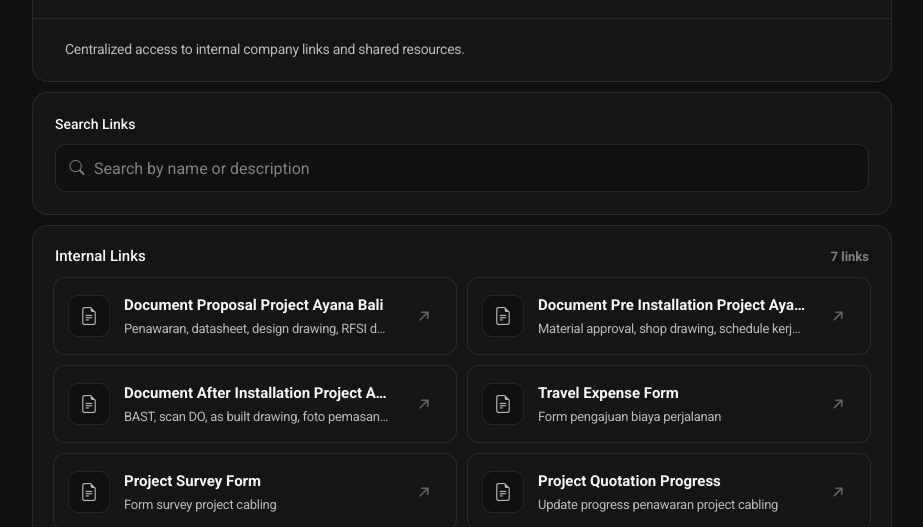
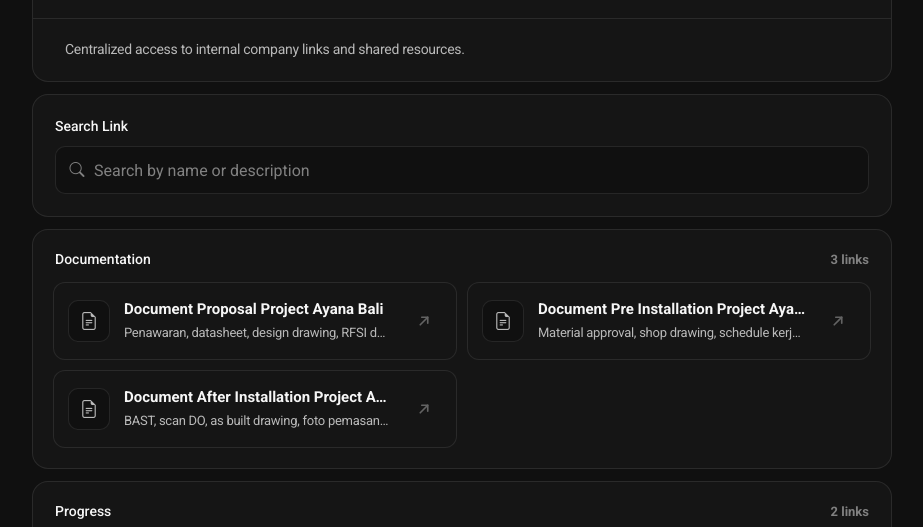
Before and after one commit to wahyu-devs/company-link-portal, a plain HTML site: page index.html in a window 1280 px wide. Shown: the part 155-682 px from the top of the page, without its empty margins (178-1101 px from the left). Drawn offline with nearby package versions, Linux system fonts and the light colour scheme.

Commit message:
Group links by category

```diff
--- a/index.html
+++ b/index.html
@@ -71,7 +71,7 @@
       </header>
 
       <section class="search-card">
-        <label for="searchInput">Search Links</label>
+        <label for="searchInput">Search Link</label>
         <div class="search-input-wrap">
           <span class="search-icon" aria-hidden="true">
             <i class="bi bi-search"></i>
@@ -82,11 +82,6 @@
       </section>
 
       <section class="link-section">
-        <div class="section-header">
-          <h2>Internal Links</h2>
-          <span id="resultCount">0 links</span>
-        </div>
-
         <div id="linkList" class="link-list"></div>
 
         <div id="emptyState" class="empty-state" hidden>
--- a/main.js
+++ b/main.js
@@ -43,6 +43,22 @@ document.addEventListener("DOMContentLoaded", () => {
       badge: "Frequently Used",
     },
     {
+      name: "Project Quotation Progress",
+      category: "Progress",
+      description: "Update progress penawaran project cabling",
+      icon: "bi-file-earmark-text",
+      url: "https://ptperkomindahmurni-my.sharepoint.com/:x:/g/personal/wahyu_perkom_co_id/IQDGbV5HQfc-R6Y7A2CpGldgAUs5nwAVrEcflySGiQMoMXQ?e=piXdKY",
+      badge: "",
+    },
+    {
+      name: "Project Progress Ayana Bali",
+      category: "Progress",
+      description: "Update progress pekerjaan project Ayana Bali",
+      icon: "bi-file-earmark-text",
+      url: "https://docs.google.com/spreadsheets/d/1INY7dGlIusZRGX0RKLKqqjtIiH4rxtKUb-7Us-DbvaI/edit?gid=1533323113#gid=1533323113",
+      badge: "",
+    },
+    {
       name: "Travel Expense Form",
       category: "Form",
       description: "Form pengajuan biaya perjalanan",
@@ -58,27 +74,10 @@ document.addEventListener("DOMContentLoaded", () => {
       url: "project-survey.html",
       badge: "",
     },
-    {
-      name: "Project Quotation Progress",
-      category: "Update",
-      description: "Update progress penawaran project cabling",
-      icon: "bi-file-earmark-text",
-      url: "https://ptperkomindahmurni-my.sharepoint.com/:x:/g/personal/wahyu_perkom_co_id/IQDGbV5HQfc-R6Y7A2CpGldgAUs5nwAVrEcflySGiQMoMXQ?e=piXdKY",
-      badge: "",
-    },
-    {
-      name: "Project Progress Ayana Bali",
-      category: "Update",
-      description: "Update progress pekerjaan project Ayana Bali",
-      icon: "bi-file-earmark-text",
-      url: "https://docs.google.com/spreadsheets/d/1INY7dGlIusZRGX0RKLKqqjtIiH4rxtKUb-7Us-DbvaI/edit?gid=1533323113#gid=1533323113",
-      badge: "",
-    },
   ];
 
   const searchInput = document.getElementById("searchInput");
   const linkList = document.getElementById("linkList");
-  const resultCount = document.getElementById("resultCount");
   const emptyState = document.getElementById("emptyState");
   const themeToggle = document.getElementById("themeToggle");
   const themeSwitchLabel = document.getElementById("themeSwitchLabel");
@@ -154,6 +153,33 @@ document.addEventListener("DOMContentLoaded", () => {
     return card;
   }
 
+  function createLinkCategory(category, links) {
+    const section = document.createElement("section");
+    section.className = "link-category-group";
+    section.setAttribute("aria-label", `${category} links`);
+
+    const header = document.createElement("div");
+    header.className = "link-category-header";
+
+    const title = document.createElement("h2");
+    title.textContent = category;
+
+    const count = document.createElement("span");
+    count.textContent = `${links.length} ${links.length === 1 ? "link" : "links"}`;
+
+    const list = document.createElement("div");
+    list.className = "link-category-list";
+
+    links.forEach((link) => {
+      list.appendChild(createLinkCard(link));
+    });
+
+    header.append(title, count);
+    section.append(header, list);
+
+    return section;
+  }
+
   function isMatch(link, keyword) {
     const searchableText = `
       ${link.name}
@@ -173,17 +199,33 @@ document.addEventListener("DOMContentLoaded", () => {
       : internalLinks;
 
     const fragment = document.createDocumentFragment();
+    const categoryGroups = groupLinksByCategory(filteredLinks);
 
-    filteredLinks.forEach((link) => {
-      fragment.appendChild(createLinkCard(link));
+    categoryGroups.forEach(({ category, links }) => {
+      fragment.appendChild(createLinkCategory(category, links));
     });
 
     linkList.replaceChildren(fragment);
-    resultCount.textContent = `${filteredLinks.length} links`;
 
     const hasResult = filteredLinks.length > 0;
     emptyState.hidden = hasResult;
     linkList.hidden = !hasResult;
+  }
+
+  function groupLinksByCategory(links) {
+    return links.reduce((groups, link) => {
+      const category = link.category || "Other";
+      let group = groups.find((item) => item.category === category);
+
+      if (!group) {
+        group = { category, links: [] };
+        groups.push(group);
+      }
+
+      group.links.push(link);
+
+      return groups;
+    }, []);
   }
 
   function hidePageLoader() {
--- a/styles.css
+++ b/styles.css
@@ -63,6 +63,10 @@ body {
   background: var(--bg);
   -webkit-font-smoothing: antialiased;
   text-rendering: optimizeLegibility;
+}
+
+body:not(.survey-page) {
+  --home-panel-gap: 12px;
 }
 
 a {
@@ -181,7 +185,6 @@ select {
 
 .profile-card,
 .search-card,
-.link-section,
 .footer {
   background: var(--surface);
   border: 1px solid var(--border);
@@ -361,11 +364,23 @@ h1 {
 
 .link-section {
   margin-top: var(--stack-gap);
-  padding: 16px;
 }
 
-.section-header {
-  margin-bottom: 10px;
+.link-list {
+  display: grid;
+  gap: var(--home-panel-gap);
+}
+
+.link-category-group {
+  padding: 16px;
+  border: 1px solid var(--border);
+  border-radius: var(--radius-xl);
+  display: grid;
+  gap: 12px;
+  background: var(--surface);
+}
+
+.link-category-header {
   padding: 0 2px;
   display: flex;
   align-items: center;
@@ -373,23 +388,24 @@ h1 {
   gap: 12px;
 }
 
-.section-header h2 {
+.link-category-header h2 {
   margin: 0;
-  font-size: 15px;
+  color: var(--text);
+  font-size: 14px;
   line-height: 1.4;
   font-weight: 500;
   letter-spacing: 0;
-  color: var(--text);
 }
 
-.section-header span {
+.link-category-header span {
   flex: 0 0 auto;
   color: var(--text-soft);
   font-size: 13px;
+  line-height: 1.4;
   font-weight: 600;
 }
 
-.link-list {
+.link-category-list {
   display: grid;
   gap: 8px;
 }
@@ -573,6 +589,12 @@ h1 {
   font-weight: 400;
 }
 
+body:not(.survey-page) .search-card,
+body:not(.survey-page) .link-section,
+body:not(.survey-page) .footer {
+  margin-top: var(--home-panel-gap);
+}
+
 .theme-switch {
   position: absolute;
   top: 50%;
@@ -663,11 +685,11 @@ h1 {
     padding: 22px;
   }
 
-  .link-section {
+  .link-category-group {
     padding: 20px;
   }
 
-  .link-list {
+  .link-category-list {
     grid-template-columns: repeat(2, minmax(0, 1fr));
     gap: 10px;
   }
@@ -731,7 +753,7 @@ h1 {
     padding: 14px;
   }
 
-  .link-section {
+  .link-category-group {
     padding: 14px;
   }
 
@@ -761,6 +783,7 @@ h1 {
 }
 
 body.survey-page {
+  --stack-gap: 12px;
   overflow-x: hidden;
 }
 
```
